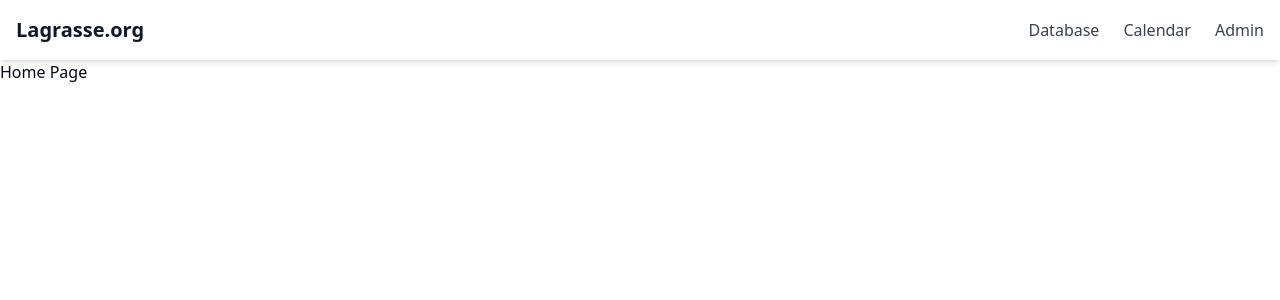
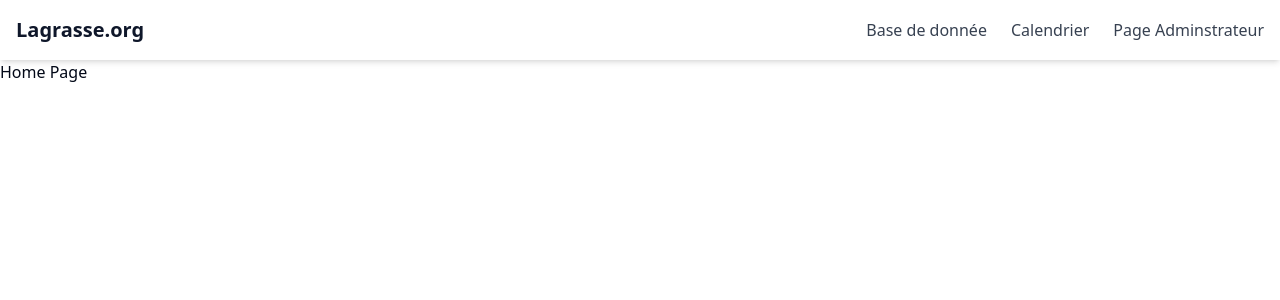
Before and after one commit to raphael-pietrzak/mass-manager, a React (Vite) app in the folder frontend/: page / in a window 1280 px wide. Shown: the top 300 px of the page. Built offline with nearby package versions, Linux system fonts and the light colour scheme; no server answers.

Commit message:
Ajouter un composant DataTable et un système de navigation par onglets pour la gestion des données, traduire les étiquettes de la barre de navigation, et mettre à jour les imports pour refléter la nouvelle structure des fichiers.

```diff
--- a/frontend/src/components/Navbar.tsx
+++ b/frontend/src/components/Navbar.tsx
@@ -15,9 +15,9 @@ interface NavLink {
 // intention regularity calendar admin
 
 const NAV_LINKS: NavLink[] = [
-  { label: "Database", href: "/database" },
-  { label: "Calendar", href: "/calendar" },
-  { label: "Admin", href: "/admin" },
+  { label: "Base de donnée", href: "/database" },
+  { label: "Calendrier", href: "/calendar" },
+  { label: "Page Adminstrateur", href: "/admin" },
 
 ];
 
--- a/frontend/src/components/DataTable.tsx
+++ b/frontend/src/features/database/DataTable.tsx
@@ -1,7 +1,7 @@
 
 import React from 'react';
 import { Edit, Trash } from 'lucide-react';
-import { tabs } from '../api/tabs';
+import { tabs } from './tabs';
 
 interface DataTableProps {
   data: any[];
--- a/frontend/src/components/TabsNavigation.tsx
+++ b/frontend/src/features/database/TabsNavigation.tsx
@@ -1,6 +1,6 @@
 
 import React from 'react';
-import { tabs } from '../api/tabs';
+import { tabs } from './tabs';
 
 interface TabsNavigationProps {
   activeTab: string;
--- a/frontend/src/hooks/useDeleteData.ts
+++ b/frontend/src/hooks/useDeleteData.ts
@@ -1,6 +1,6 @@
 
 import axios from 'axios';
-import { tabs } from '../api/tabs';
+import { tabs } from '../features/database/tabs';
 
 export const useDeleteData = (activeTab: string, setData: React.Dispatch<React.SetStateAction<any[]>>) => {
   const handleDelete = async (id: number) => {
--- a/frontend/src/hooks/useFetchData.ts
+++ b/frontend/src/hooks/useFetchData.ts
@@ -1,7 +1,7 @@
 
 import { useState, useEffect } from 'react';
 import axios from 'axios';
-import { tabs } from '../api/tabs';
+import { tabs } from '../features/database/tabs';
 
 export const useFetchData = (activeTab: string) => {
   const [data, setData] = useState<any[]>([]);
--- a/frontend/src/hooks/useUpdateData.ts
+++ b/frontend/src/hooks/useUpdateData.ts
@@ -1,6 +1,6 @@
 
 import axios from 'axios';
-import { tabs } from '../api/tabs';
+import { tabs } from '../features/database/tabs';
 
 export const useUpdateData = (activeTab: string, setData: React.Dispatch<React.SetStateAction<any[]>>) => {
   const handleUpdate = async (updatedData: any) => {
--- a/frontend/src/pages/Database.tsx
+++ b/frontend/src/pages/DatabasePage.tsx
@@ -1,9 +1,9 @@
 import React, { useState } from 'react';
 import { EditRowDialog } from '../components/dialogs/EditRowDialog';
 import { useFetchData } from '../hooks/useFetchData';
-import { TabsNavigation } from '../components/TabsNavigation';
-import { DataTable } from '../components/DataTable';
-import { tabs } from '../api/tabs';
+import { TabsNavigation } from '../features/database/TabsNavigation';
+import { DataTable } from '../features/database/DataTable';
+import { tabs } from '../features/database/tabs';
 import { useDeleteData } from '../hooks/useDeleteData';
 import { useUpdateData } from '../hooks/useUpdateData';
 import { DeleteConfirmationDialog } from '../components/dialogs/DeleteConfirmationDialog';
--- a/frontend/src/routes/AppRouter.tsx
+++ b/frontend/src/routes/AppRouter.tsx
@@ -5,7 +5,7 @@ import AboutPage from '../pages/AboutPage';
 import CalendarPage from '../pages/CalendarPage';
 import AdminPage from '../pages/AdminPage';
 import HomePage from '../pages/HomePage';
-import DatabaseTabs from '../pages/Database';
+import DatabaseTabs from '../pages/DatabasePage';
 import { Intention } from '../pages/Intention';
 import ProtectedRoute from './ProtectedRoutes';
 import LoginPage from '../pages/LoginPage';
```
Also changed, not shown: frontend/src/features/database/tabs.ts (renamed from frontend/src/api/tabs.ts).
